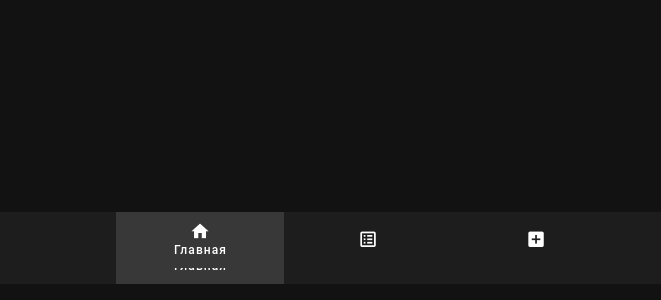
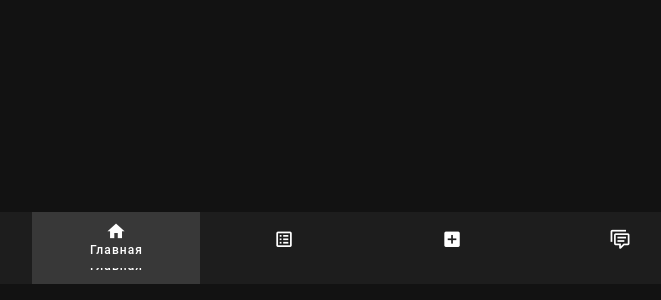
Before and after one commit to BakSnn/ArticlesAreal, a Vue app in the folder frontend/: page / in a window 1280 px wide. Shown: the part 532-832 px from the top of the page, without its empty margins (272-933 px from the left). Built offline with nearby package versions, Linux system fonts and the light colour scheme.

Commit message:
added comments nav

```diff
--- a/frontend/src/App.vue
+++ b/frontend/src/App.vue
@@ -18,6 +18,11 @@
 
           <span class="text-center">Добавление статьи</span>
         </v-btn>
+        <v-btn value="Комментариии" to="/article/:id">
+          <v-icon>mdi-comment-text-multiple-outline</v-icon>
+
+          <span class="text-center">Комментарии</span>
+        </v-btn>
       </v-bottom-navigation>
 
       <router-view />
```
